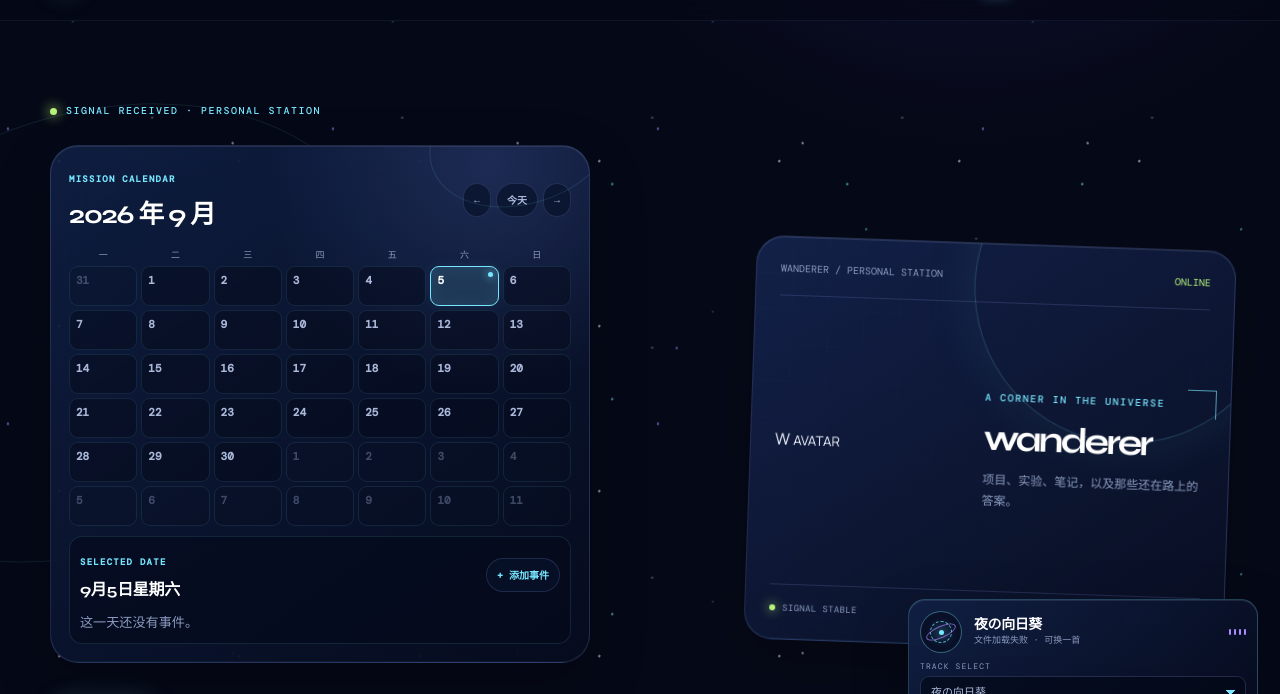
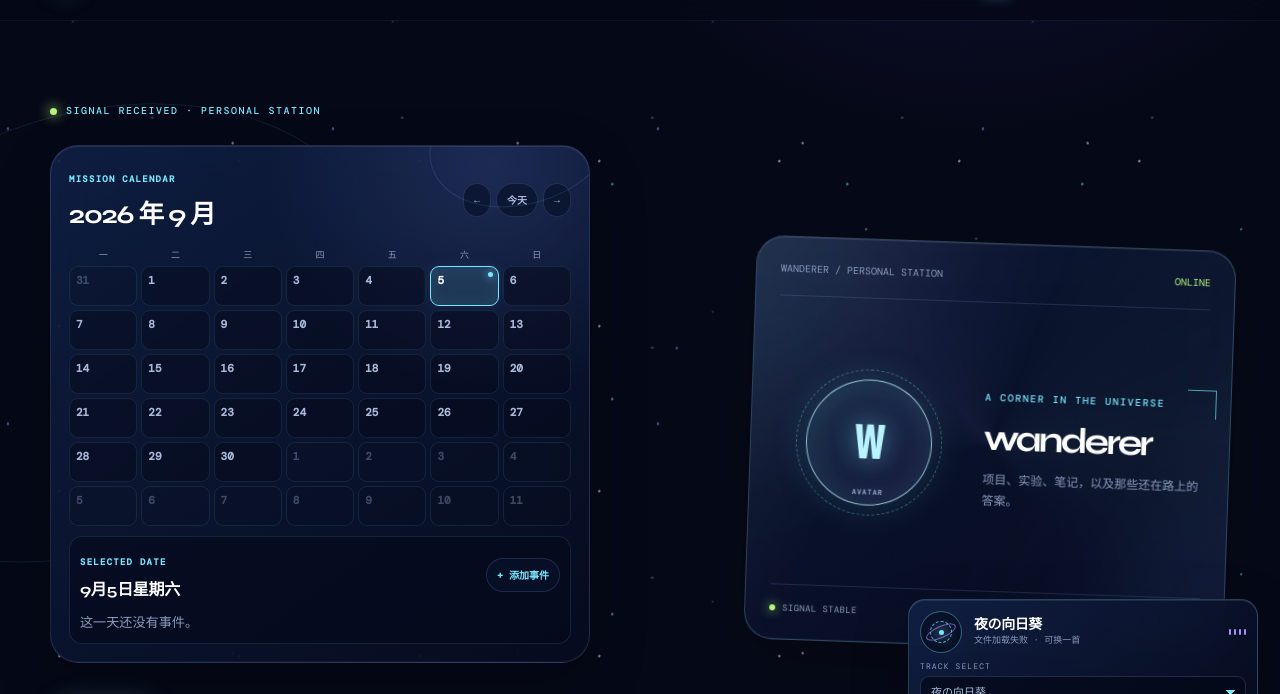
Before and after one commit to wandererpg/personal_web, a plain HTML site: page index.html in a window 1280 px wide. Shown: the part 58-752 px from the top of the page. Drawn offline with nearby package versions, Linux system fonts and the light colour scheme.

Commit message:
style: add translucent wanderer nebula card

```diff
--- a/styles.css
+++ b/styles.css
@@ -1002,33 +1002,35 @@ svg {
   min-height: 390px;
   padding: 24px;
   overflow: hidden;
-  border: 1px solid var(--line);
+  border: 1px solid rgba(157, 237, 255, 0.24);
   border-radius: var(--radius-lg);
   background:
-    linear-gradient(145deg, rgba(24, 42, 90, 0.64), rgba(7, 12, 31, 0.76)),
-    var(--surface);
-  box-shadow: var(--shadow-card), var(--shadow-glow), inset 0 1px rgba(255, 255, 255, 0.08);
+    linear-gradient(145deg, rgba(20, 43, 89, 0.44), rgba(5, 10, 29, 0.5)),
+    rgba(7, 13, 31, 0.18);
+  box-shadow:
+    inset 0 1px rgba(255, 255, 255, 0.11),
+    inset 0 -1px rgba(119, 230, 255, 0.05),
+    0 22px 64px rgba(0, 0, 0, 0.2),
+    0 0 34px rgba(119, 230, 255, 0.06);
   transform: translateY(-50%) rotate(2deg);
-  backdrop-filter: blur(18px);
+  backdrop-filter: blur(18px) saturate(1.24);
 }
 
 .station-panel::before {
   position: absolute;
-  top: -28%;
-  right: -10%;
-  width: 64%;
-  height: 76%;
-  border: 1px solid rgba(119, 230, 255, 0.2);
-  border-radius: 50%;
-  box-shadow: 0 0 60px rgba(119, 230, 255, 0.08);
-  transform: rotate(-26deg);
+  z-index: 0;
+  inset: 0;
+  border-radius: inherit;
+  pointer-events: none;
+  background: linear-gradient(120deg, rgba(255, 255, 255, 0.06), transparent 34% 72%, rgba(119, 230, 255, 0.045));
   content: '';
 }
 
 .station-panel::after {
   position: absolute;
+  z-index: 0;
   inset: 0;
-  opacity: 0.22;
+  opacity: 0.15;
   background-image: linear-gradient(rgba(128, 167, 255, 0.11) 1px, transparent 1px), linear-gradient(90deg, rgba(128, 167, 255, 0.11) 1px, transparent 1px);
   background-size: 36px 36px;
   mask-image: linear-gradient(to bottom right, #000, transparent 74%);
@@ -1040,7 +1042,7 @@ svg {
 .station-content,
 .station-footer {
   position: relative;
-  z-index: 1;
+  z-index: 2;
 }
 
 .station-topline {
@@ -1065,69 +1067,109 @@ svg {
   gap: 20px;
 }
 
-.planet-stage {
+.station-nebula {
+  position: absolute;
+  z-index: 0;
+  inset: -30%;
+  border-radius: 50%;
+  opacity: 0.25;
+  pointer-events: none;
+  background: conic-gradient(from 180deg, transparent, rgba(169, 140, 255, 0.22), transparent 35%, rgba(119, 230, 255, 0.18), transparent 70%);
+  animation: station-nebula-turn 24s linear infinite;
+}
+
+.station-nebula::before,
+.station-nebula::after {
+  position: absolute;
+  width: 320px;
+  height: 320px;
+  border-radius: 50%;
+  opacity: 0.3;
+  filter: blur(52px);
+  content: '';
+}
+
+.station-nebula::before {
+  top: -60px;
+  right: -20px;
+  background: rgba(85, 86, 255, 0.7);
+  animation: station-nebula-breathe 8s ease-in-out infinite alternate;
+}
+
+.station-nebula::after {
+  bottom: -80px;
+  left: -20px;
+  background: rgba(20, 212, 210, 0.52);
+  animation: station-nebula-breathe 10s ease-in-out -3s infinite alternate-reverse;
+}
+
+.avatar-stage {
   position: relative;
   display: grid;
   min-height: 230px;
   place-items: center;
 }
 
-.planet-stage::before,
-.planet-stage::after {
-  position: absolute;
-  width: 185px;
-  height: 66px;
-  border: 1px solid rgba(119, 230, 255, 0.5);
-  border-radius: 50%;
-  content: '';
-}
-
-.planet-stage::before {
-  transform: rotate(-29deg);
-}
-
-.planet-stage::after {
-  width: 140px;
-  height: 42px;
-  border-color: rgba(169, 140, 255, 0.48);
-  transform: rotate(57deg);
-}
-
-.planet {
-  position: relative;
-  width: 118px;
-  height: 118px;
+.avatar-placeholder {
+  position: relative;
+  z-index: 2;
+  display: grid;
+  width: 126px;
+  height: 126px;
+  place-items: center;
+  border: 1px solid rgba(185, 243, 255, 0.76);
   border-radius: 50%;
   background:
-    radial-gradient(circle at 33% 29%, rgba(255, 255, 255, 0.88) 0 2px, transparent 3px),
-    radial-gradient(circle at 66% 55%, rgba(119, 230, 255, 0.8) 0 7px, transparent 8px),
-    radial-gradient(circle at 32% 67%, rgba(169, 140, 255, 0.8) 0 5px, transparent 6px),
-    radial-gradient(circle at 34% 25%, #6476d8, #25316f 55%, #121936 100%);
-  box-shadow: 0 0 28px rgba(119, 230, 255, 0.4), 0 0 100px rgba(108, 89, 255, 0.24);
-}
-
-.planet::before {
-  position: absolute;
-  top: 25%;
-  left: -16%;
-  width: 132%;
-  height: 33%;
-  border: 2px solid rgba(119, 230, 255, 0.76);
-  border-radius: 50%;
-  transform: rotate(-18deg);
-  content: '';
-}
-
-.planet::after {
-  position: absolute;
-  top: 11%;
-  right: 18%;
-  width: 9px;
-  height: 9px;
-  border-radius: 50%;
-  background: var(--cyan);
-  box-shadow: 0 0 17px 5px rgba(119, 230, 255, 0.52);
-  content: '';
+    linear-gradient(145deg, rgba(119, 230, 255, 0.09), rgba(169, 140, 255, 0.11)),
+    rgba(5, 10, 28, 0.38);
+  box-shadow: inset 0 0 32px rgba(119, 230, 255, 0.1), 0 0 38px rgba(119, 230, 255, 0.16);
+  backdrop-filter: blur(8px);
+  animation: avatar-breathe 5s ease-in-out infinite;
+}
+
+.avatar-placeholder::before {
+  position: absolute;
+  inset: -11px;
+  border: 1px dashed rgba(119, 230, 255, 0.36);
+  border-radius: inherit;
+  content: '';
+}
+
+.avatar-placeholder span {
+  color: var(--cyan-soft);
+  font: 700 46px/1 var(--mono);
+  text-shadow: 0 0 24px rgba(119, 230, 255, 0.5);
+}
+
+.avatar-placeholder small {
+  position: absolute;
+  right: 0;
+  bottom: 9px;
+  left: 0;
+  color: var(--muted);
+  font: 600 7px/1 var(--mono);
+  letter-spacing: 0.14em;
+  text-align: center;
+}
+
+@keyframes station-nebula-breathe {
+  to {
+    opacity: 0.42;
+    transform: translate3d(40px, 27px, 0) scale(1.18);
+  }
+}
+
+@keyframes station-nebula-turn {
+  to {
+    transform: rotate(360deg) scale(1.08);
+  }
+}
+
+@keyframes avatar-breathe {
+  50% {
+    transform: scale(1.03);
+    box-shadow: inset 0 0 36px rgba(119, 230, 255, 0.13), 0 0 46px rgba(119, 230, 255, 0.2);
+  }
 }
 
 .station-copy {
@@ -1906,9 +1948,13 @@ svg {
     gap: 8px;
   }
 
-  .planet-stage {
+  .avatar-stage {
     min-height: 180px;
-    transform: scale(0.78);
+  }
+
+  .avatar-placeholder {
+    width: 104px;
+    height: 104px;
   }
 
   .station-copy h2 {
@@ -2003,4 +2049,13 @@ svg {
   .liquid-glass__shine {
     transition: none;
   }
-}
+
+  body::before,
+  .site-shell::before,
+  .station-nebula,
+  .station-nebula::before,
+  .station-nebula::after,
+  .avatar-placeholder {
+    animation: none !important;
+  }
+}
```
Also changed, not shown: tests/site-smoke.mjs (+13 -0 lines).
